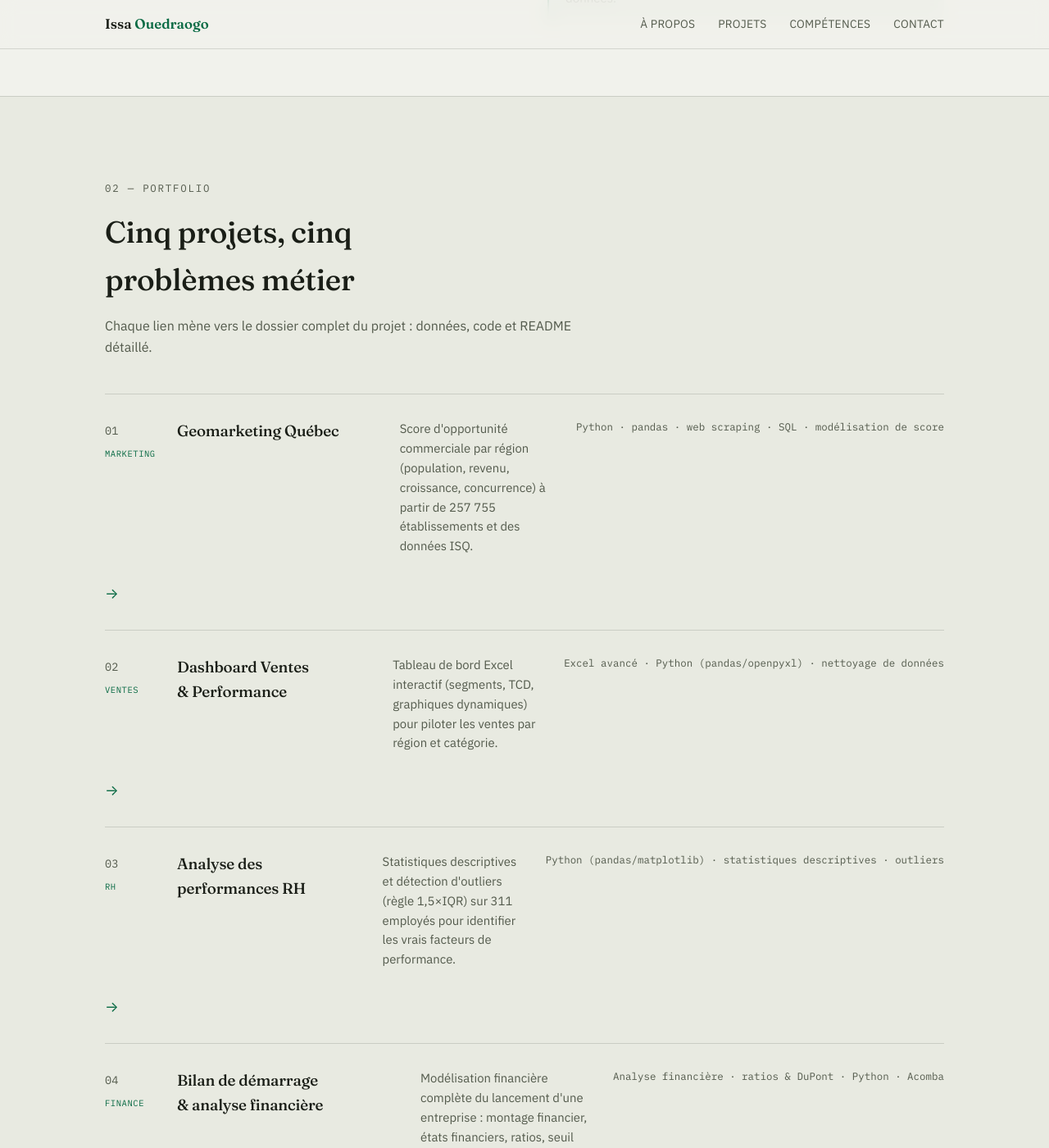
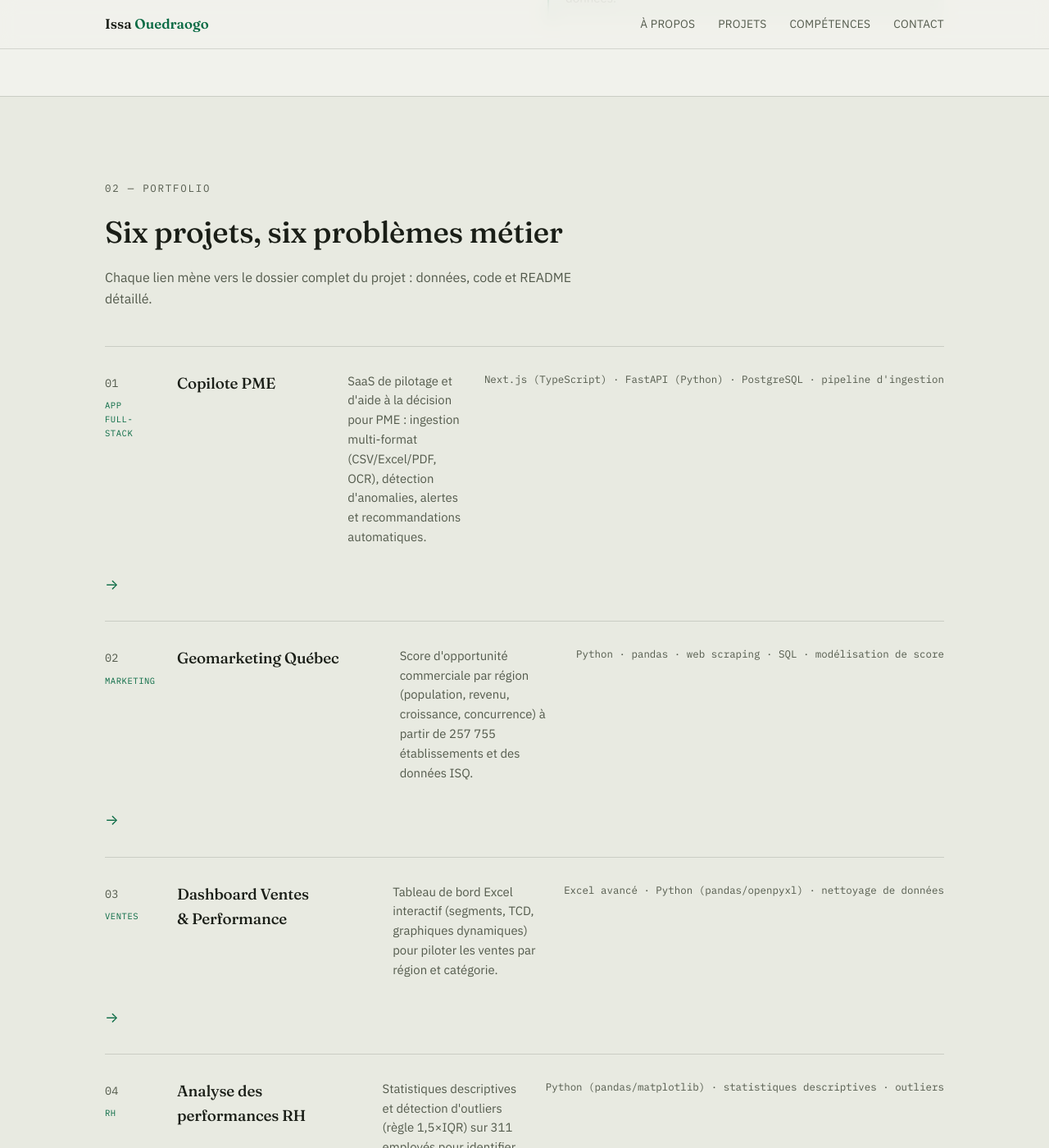
Before and after one commit to Issa0900/Issa-Ouedraogo, a Jekyll site: the page index.html, which Jekyll copies as it is, in a window 1280 px wide and 1400 px high, scrolled down 1795 px. Shown: the whole window at 82% size. Built offline with Jekyll 4.4.1, drawn with Linux system fonts in a browser that asks for light colours.

Commit message:
Ajouter Copilote PME au portfolio web
Ajoute le projet full-stack en tête de la liste des projets, avec lien
vers le repo GitHub, et met à jour le compteur de projets documentés.

Co-Authored-By: Claude Sonnet 5 <noreply@anthropic.com>
Claude-Session: https://claude.ai/code/session_0193AKo1AHhX5MS5PgQqZtY4

```diff
--- a/index.html
+++ b/index.html
@@ -237,7 +237,7 @@
 
   <section class="stats" data-reveal>
     <div class="wrap stats-grid">
-      <div class="stat"><span class="num" data-count="5">0</span><span class="lbl">Projets documentés</span></div>
+      <div class="stat"><span class="num" data-count="6">0</span><span class="lbl">Projets documentés</span></div>
       <div class="stat"><span class="num" data-count="257755">0</span><span class="lbl">Établissements analysés (Geomarketing)</span></div>
       <div class="stat"><span class="num" data-count="311">0</span><span class="lbl">Employés étudiés (analyse RH)</span></div>
       <div class="stat"><span class="num" data-count="4">0</span><span class="lbl">Tests d'hypothèses menés</span></div>
@@ -268,40 +268,47 @@
     <div class="wrap">
       <div class="section-head" data-reveal>
         <p class="kicker">02 — Portfolio</p>
-        <h2>Cinq projets, cinq problèmes métier</h2>
+        <h2>Six projets, six problèmes métier</h2>
         <p>Chaque lien mène vers le dossier complet du projet : données, code et README détaillé.</p>
       </div>
       <div class="project-list" data-reveal>
+        <a class="project" href="https://github.com/Issa0900/copilote-pme" target="_blank" rel="noopener">
+          <span class="idx"><span class="n mono">01</span><span class="domain">App full-stack</span></span>
+          <h3>Copilote PME</h3>
+          <span class="desc">SaaS de pilotage et d'aide à la décision pour PME : ingestion multi-format (CSV/Excel/PDF, OCR), détection d'anomalies, alertes et recommandations automatiques.</span>
+          <span class="skills">Next.js (TypeScript) · FastAPI (Python) · PostgreSQL · pipeline d'ingestion</span>
+          <span class="arrow">→</span>
+        </a>
         <a class="project" href="./geomarketing-quebec/">
-          <span class="idx"><span class="n mono">01</span><span class="domain">Marketing</span></span>
+          <span class="idx"><span class="n mono">02</span><span class="domain">Marketing</span></span>
           <h3>Geomarketing Québec</h3>
           <span class="desc">Score d'opportunité commerciale par région (population, revenu, croissance, concurrence) à partir de 257 755 établissements et des données ISQ.</span>
           <span class="skills">Python · pandas · web scraping · SQL · modélisation de score</span>
           <span class="arrow">→</span>
         </a>
         <a class="project" href="./dashboard-ventes-performance/">
-          <span class="idx"><span class="n mono">02</span><span class="domain">Ventes</span></span>
+          <span class="idx"><span class="n mono">03</span><span class="domain">Ventes</span></span>
           <h3>Dashboard Ventes &amp; Performance</h3>
           <span class="desc">Tableau de bord Excel interactif (segments, TCD, graphiques dynamiques) pour piloter les ventes par région et catégorie.</span>
           <span class="skills">Excel avancé · Python (pandas/openpyxl) · nettoyage de données</span>
           <span class="arrow">→</span>
         </a>
         <a class="project" href="./analyse-performances-rh/">
-          <span class="idx"><span class="n mono">03</span><span class="domain">RH</span></span>
+          <span class="idx"><span class="n mono">04</span><span class="domain">RH</span></span>
           <h3>Analyse des performances RH</h3>
           <span class="desc">Statistiques descriptives et détection d'outliers (règle 1,5×IQR) sur 311 employés pour identifier les vrais facteurs de performance.</span>
           <span class="skills">Python (pandas/matplotlib) · statistiques descriptives · outliers</span>
           <span class="arrow">→</span>
         </a>
         <a class="project" href="./analyse-financiere-demarrage/">
-          <span class="idx"><span class="n mono">04</span><span class="domain">Finance</span></span>
+          <span class="idx"><span class="n mono">05</span><span class="domain">Finance</span></span>
           <h3>Bilan de démarrage &amp; analyse financière</h3>
           <span class="desc">Modélisation financière complète du lancement d'une entreprise : montage financier, états financiers, ratios, seuil de rentabilité, rentabilité par produit.</span>
           <span class="skills">Analyse financière · ratios &amp; DuPont · Python · Acomba</span>
           <span class="arrow">→</span>
         </a>
         <a class="project" href="./analyse-statistique-inferentielle/">
-          <span class="idx"><span class="n mono">05</span><span class="domain">Statistiques</span></span>
+          <span class="idx"><span class="n mono">06</span><span class="domain">Statistiques</span></span>
           <h3>Analyse statistique et tests d'hypothèses</h3>
           <span class="desc">Trois échantillons (225 employés, 150 salaires, 2 330 pièces) : distribution, corrélation, intervalle de confiance et quatre tests d'hypothèses.</span>
           <span class="skills">Statistiques inférentielles · khi-deux · régression · Python</span>
```
